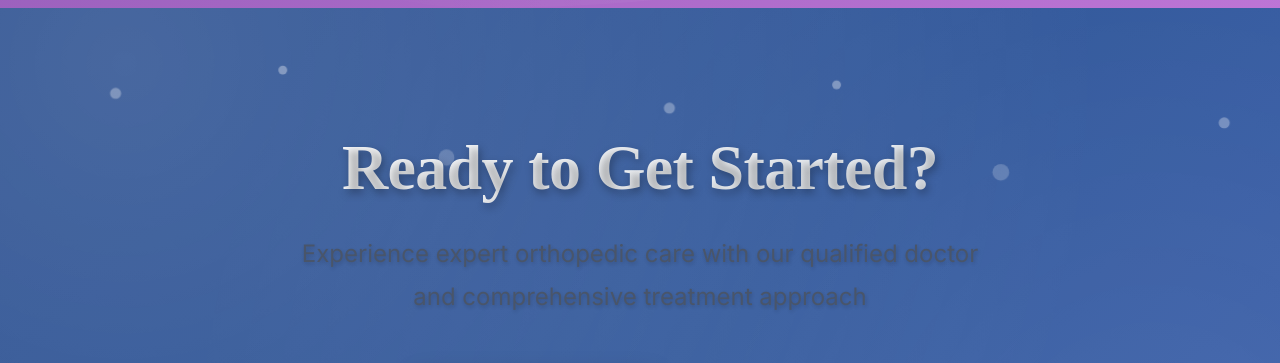
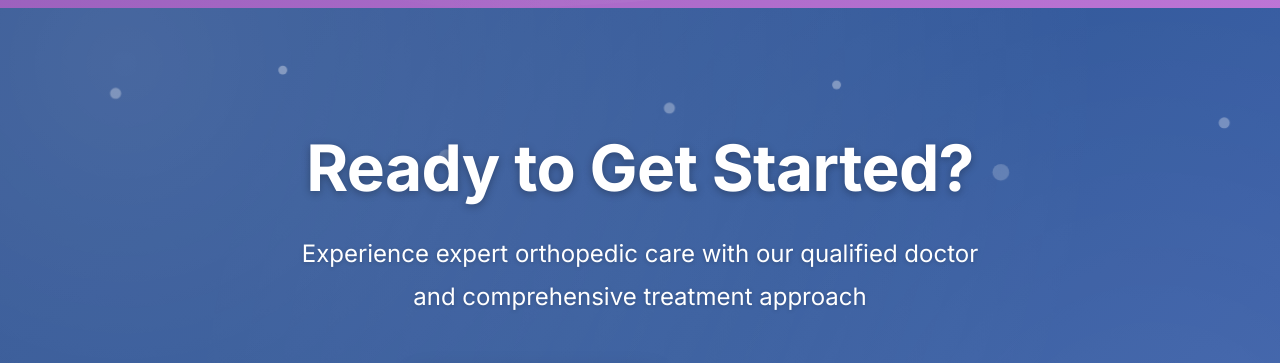
Before and after one commit to WilsonBundi/orth-care, a website: page public/index.html in a window 1280 px wide. Shown: the part 3600-3963 px from the top of the page. Drawn offline with Linux system fonts and the light colour scheme.

Commit message:
Change CTA section text to solid white color

```diff
--- a/public/index.html
+++ b/public/index.html
@@ -878,27 +878,24 @@
         }
 
         .cta h2 {
-            font-family: 'Playfair Display', serif;
+            font-family: var(--font-family);
             font-size: clamp(3rem, 5vw, 4rem);
             margin-bottom: 1.5rem;
-            text-shadow: 2px 4px 8px rgba(0,0,0,0.3);
-            font-weight: 600;
-            background: linear-gradient(135deg, #ffffff 0%, #e2e8f0 100%);
-            -webkit-background-clip: text;
-            -webkit-text-fill-color: transparent;
-            background-clip: text;
+            text-shadow: 0 2px 8px rgba(0,0,0,0.3);
+            font-weight: var(--font-weight-bold);
+            color: white;
         }
 
         .cta p {
             font-size: clamp(1.2rem, 2.5vw, 1.5rem);
             margin-bottom: 3rem;
-            opacity: 0.95;
+            color: white;
             line-height: 1.8;
             max-width: 700px;
             margin-left: auto;
             margin-right: auto;
-            font-weight: 300;
-            text-shadow: 1px 2px 4px rgba(0,0,0,0.2);
+            font-weight: var(--font-weight-regular);
+            text-shadow: 0 1px 4px rgba(0,0,0,0.2);
         }
 
         /* Enhanced Footer */
```
